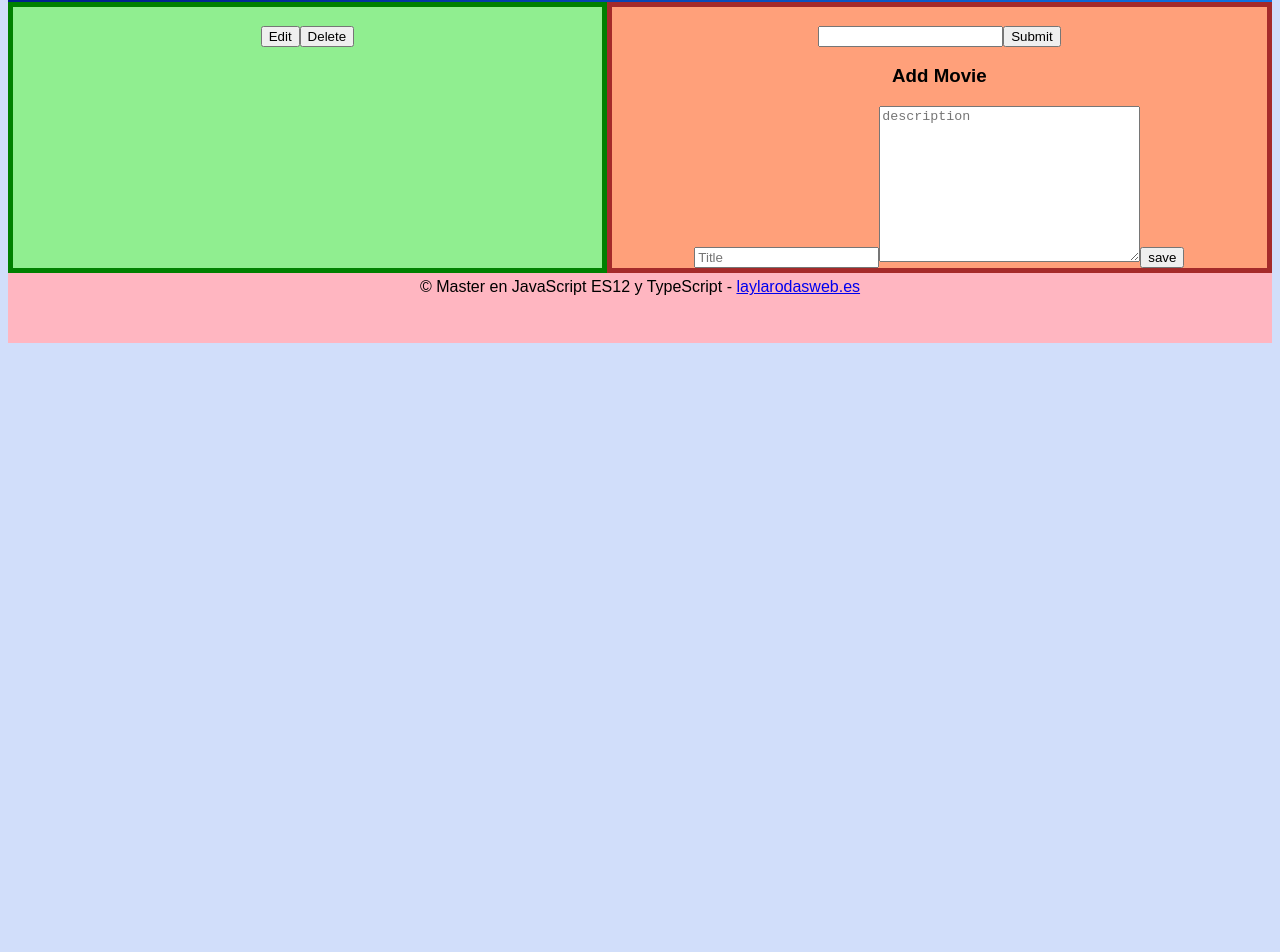
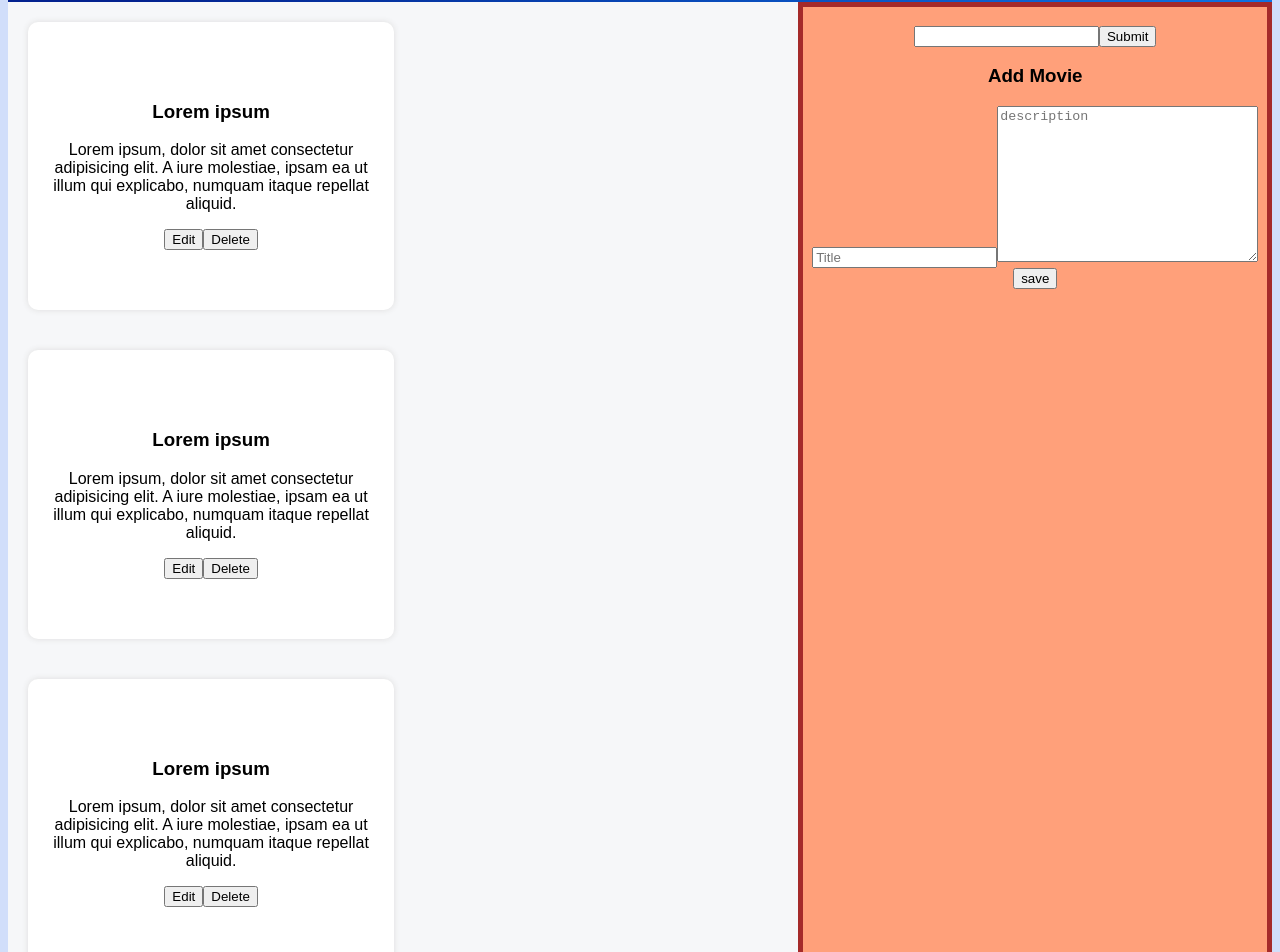
Before and after one commit to laylarodas/app-movies, a React (Vite) app: page / in a window 1280 px wide. Shown: the part 176-1128 px from the top of the page. Before the commit the page ends 800 px from the top, so only its background shows below. Built offline with nearby package versions, Linux system fonts and the light colour scheme.

Commit message:
estilos en las tarjetas

```diff
--- a/src/App.jsx
+++ b/src/App.jsx
@@ -25,8 +25,26 @@ function App() {
         </nav>
         <section className='content'>
           <article className='movieItem'>
-            <h3 className='title'></h3>
-            <p className='description'></p>
+            <h3 className='title'>Lorem ipsum</h3>
+            <p className='description'>Lorem ipsum, dolor sit amet consectetur adipisicing elit. A iure molestiae, ipsam ea ut illum qui explicabo, numquam itaque repellat aliquid.</p>
+            <button className='edit'>Edit</button>
+            <button className='delete'>Delete</button>
+          </article>
+          <article className='movieItem'>
+            <h3 className='title'>Lorem ipsum</h3>
+            <p className='description'>Lorem ipsum, dolor sit amet consectetur adipisicing elit. A iure molestiae, ipsam ea ut illum qui explicabo, numquam itaque repellat aliquid.</p>
+            <button className='edit'>Edit</button>
+            <button className='delete'>Delete</button>
+          </article>
+          <article className='movieItem'>
+            <h3 className='title'>Lorem ipsum</h3>
+            <p className='description'>Lorem ipsum, dolor sit amet consectetur adipisicing elit. A iure molestiae, ipsam ea ut illum qui explicabo, numquam itaque repellat aliquid.</p>
+            <button className='edit'>Edit</button>
+            <button className='delete'>Delete</button>
+          </article>
+          <article className='movieItem'>
+            <h3 className='title'>Lorem ipsum</h3>
+            <p className='description'>Lorem ipsum, dolor sit amet consectetur adipisicing elit. A iure molestiae, ipsam ea ut illum qui explicabo, numquam itaque repellat aliquid.</p>
             <button className='edit'>Edit</button>
             <button className='delete'>Delete</button>
           </article>
--- a/src/assets/css/styles.css
+++ b/src/assets/css/styles.css
@@ -92,11 +92,28 @@ body{
 }
 
 
-
+/* Styles - CONTENT*/
 .content{
     grid-area: content;
-    border: 5px solid green;
-    background-color: lightgreen;
+    background: #F6F7F9;
+
+    display: flex;
+    flex-flow: row wrap;
+    justify-content: flex-start;
+    align-items: flex-start;
+    flex-grow: 1;
+}
+
+.movieItem{
+    width: 40%;
+    background: #ffff;
+    border-radius: 10px;
+    box-shadow: 0px 0px 6px #ddd;
+    margin: 20px;
+    margin-left: 20px;
+    margin-right: 30px;
+    padding: 60px 25px 60px 25px;
+
 }
 
 .lateral{
```
